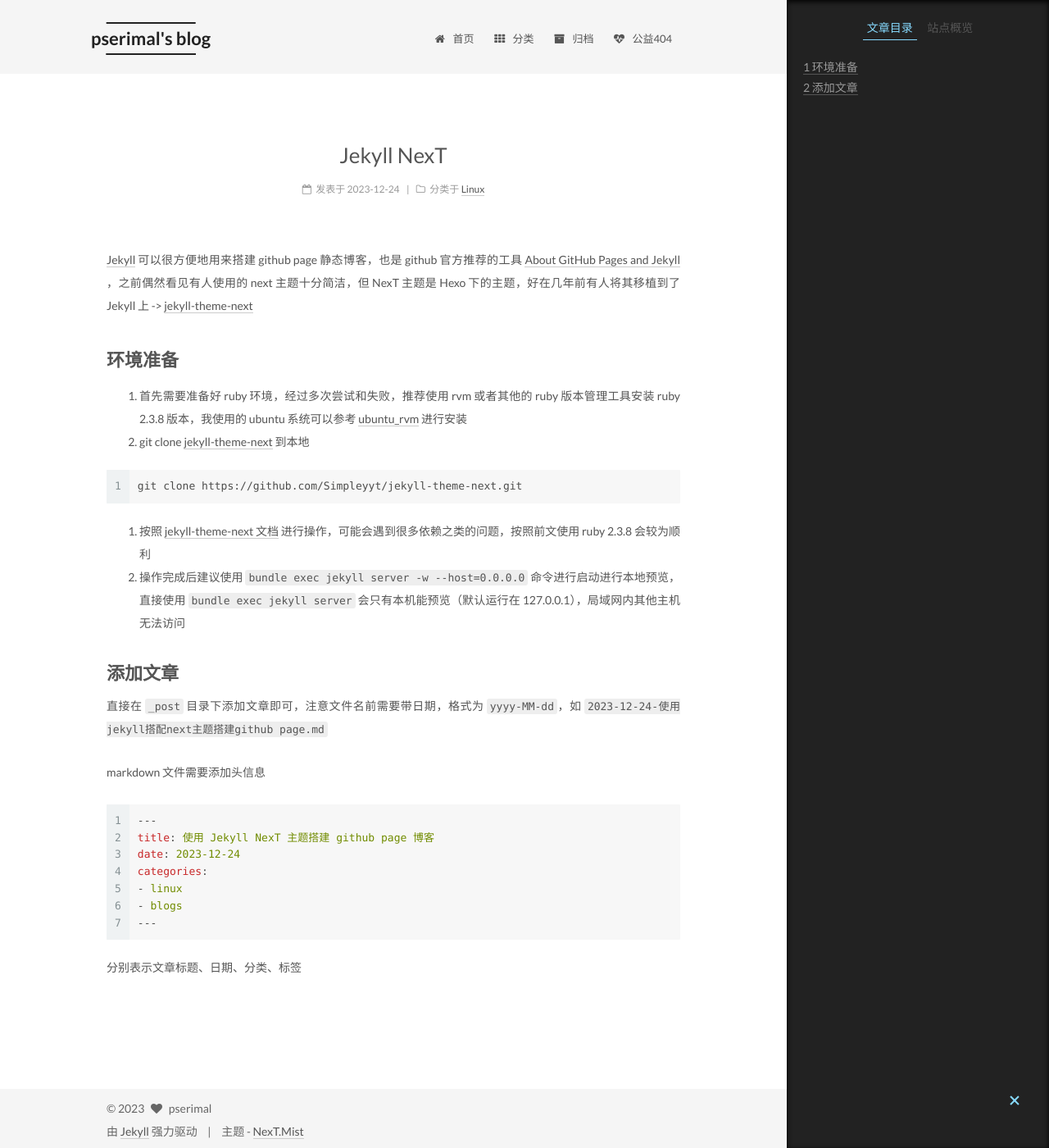
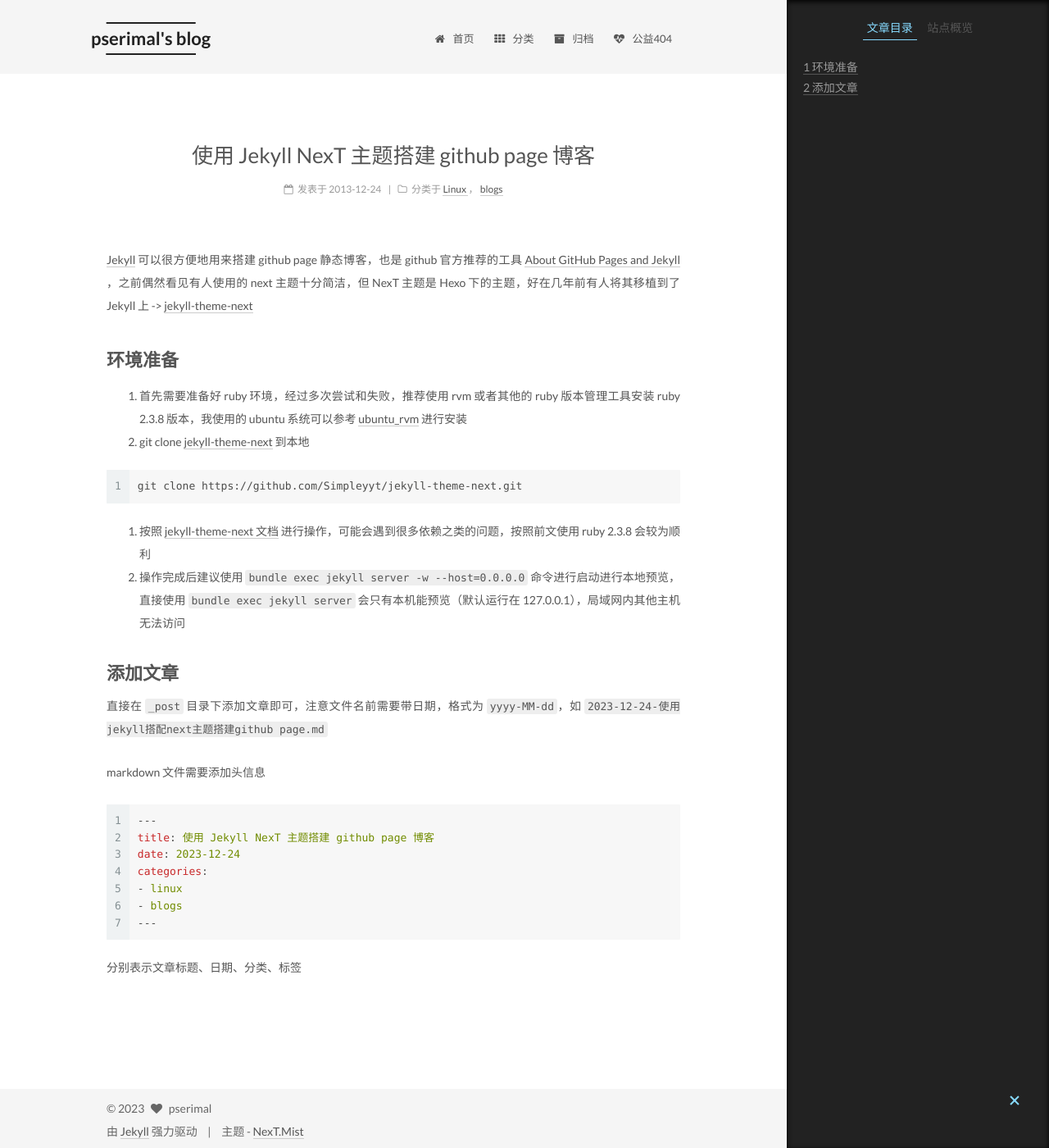
Before and after one commit to pserimal/pserimal.github.io, a Jekyll site: the page built from _posts/2023-12-24-使用Jekyll-NexT主题搭建githubpage博客.md, in a window 1280 px wide and 1400 px high. Shown: the whole window at 82% size. Built offline with Jekyll 4.4.1, drawn with Linux system fonts in a browser that asks for light colours.

Commit message:
Update 2023-12-24-使用Jekyll-NexT主题搭建githubpage博客.md

```diff
--- a/_posts/2023-12-24-使用Jekyll-NexT主题搭建githubpage博客.md
+++ b/_posts/2023-12-24-使用Jekyll-NexT主题搭建githubpage博客.md
@@ -1,8 +1,9 @@
 ---
-title: Jekyll NexT
-date: 2023-12-24 23:30:09
+title: 使用 Jekyll NexT 主题搭建 github page 博客
+date: 2013-12-24 23:30:09
 categories:
 - Linux
+- blogs
 ---
 
 [Jekyll](https://jekyllrb.com/) 可以很方便地用来搭建 github page 静态博客，也是 github 官方推荐的工具 [About GitHub Pages and Jekyll](https://docs.github.com/en/pages/setting-up-a-github-pages-site-with-jekyll/about-github-pages-and-jekyll) ，之前偶然看见有人使用的 next 主题十分简洁，但 NexT 主题是 Hexo 下的主题，好在几年前有人将其移植到了 Jekyll 上 -> [jekyll-theme-next](https://github.com/Simpleyyt/jekyll-theme-next)
```
